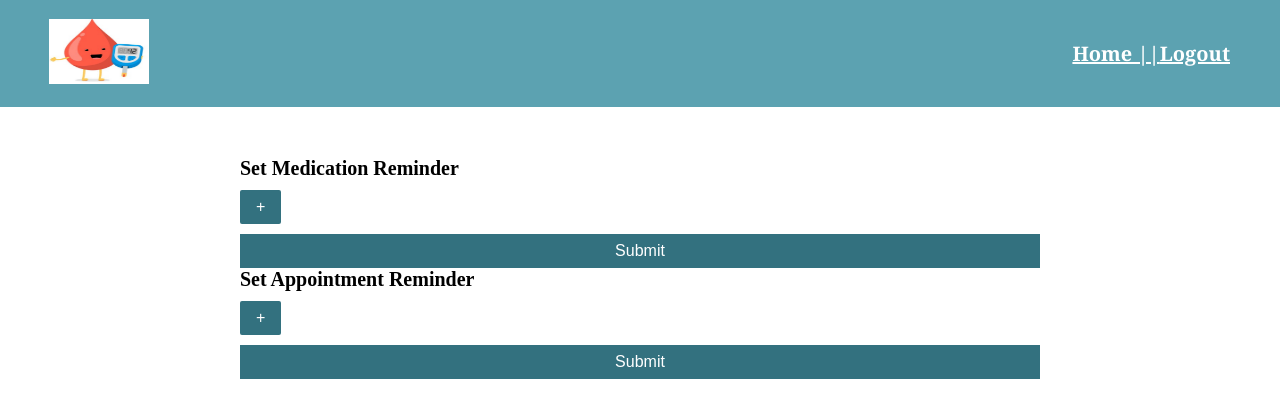
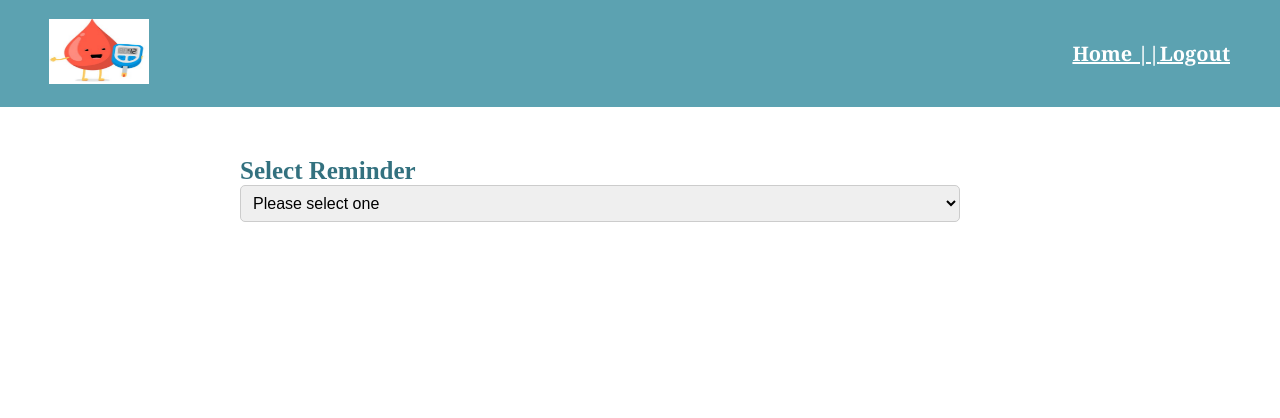
Before and after one commit to walters-skn/COMP3901-Capstone, a Vue app: page /notifications in a window 1280 px wide. Shown: the top 418 px of the page. Built offline with nearby package versions, Linux system fonts and the light colour scheme; the HTML template or start-up script is replaced by a standard one.

Commit message:
added dropdown menu

```diff
--- a/src/components/NotificationPage.vue
+++ b/src/components/NotificationPage.vue
@@ -4,9 +4,18 @@
 
   <div class="notification">
 
+      <label class="reminder_label"><strong>Select Reminder</strong></label>
+      <select v-model="selectedReminder" class="reminder">
+        <option disabled value=""> Please select one</option>
+        <option value="none">None</option>
+        <option value="medication">Medication</option>
+        <option value="appointment">Appointment</option>
+      </select>
+
     <div class="option-section">
-      <label for="medication" class="label"> <strong> Set Medication Reminder</strong></label>
-      <button @click="addMedication" class="btn"> +</button>
+
+        <div v-if="selectedReminder === 'medication'">
+          <label for="medication" class="label"> <strong> Medication Reminder</strong></label>
 
           <div class="meds">
             <div v-for="(med,index) in medications" :key="index" class="medication-container">
@@ -31,24 +40,22 @@
 
               <label> Quantity(eg.500mg):</label>
               <input type="text" v-model="med.quantityMeds" class="input">
-
             </div>
 
-        <!-- <button @click="addMedication" class="add-button"> + </button> -->
+            <button @click="addMedication" class="btn"> + </button>
             <button @click="saveData" class="submit"> Submit </button>
 
         </div>
-
+      </div>
     </div>
 
+      <div class="option-section">
 
-      <div class="option-section">
-        <label for="appointment" class="label"><strong> Set Appointment Reminder</strong></label>
-        <button @click="addAppointment" class="btn"> +</button>
+        <div v-if="selectedReminder === 'appointment'">
+          <label for="appointment" class="label"><strong> Appointment Reminder</strong></label>
 
           <div class="apt">
             <div v-for="(apt,index) in appointments" :key="index" class="appointment-container">
-
               <label>Location:</label>
               <input type="text" v-model="apt.location" class="input">
 
@@ -59,11 +66,13 @@
               <input type="time" v-model="apt.appointmentTime" class="input">
             </div>
 
-          <!-- <button @click="addAppointment" class="add-button"> + </button> -->
+            <button @click="addAppointment" class="btn">+</button>
             <button @click="saveData" class="submit"> Submit </button>
 
           </div>
         </div>
+      </div>
+
   </div>
 
 </template>
@@ -71,42 +80,38 @@
 <script>
 
 import SubscriberNavbar from './SubscriberNavbar.vue'
+import axios from 'axios';
 
 export default {
   components:{
     SubscriberNavbar,
   },
-  data() {
-    return {
+  data(){
+    return{
+      selectedReminder: '',
       medications: [],
       appointments: [],
-      medication: false,
-      appointment: false,
-      activeMedicationIndex: -1,
-      activeAppointmentIndex: -1,
-      showMedicationOptions: false,
+    }
+  },
+  methods:{
+    addReminder(){
+      if(!this.selectedReminder) return;
+      if (this.selectedReminder === 'medication') {
+        this.medications.push({
           medicationName: '',
           comDate: '',
           termDate: '',
           frequency: '',
-      // medicationDate: '',
-      // medicationTime: '',
+          quantityMeds:'',
+        });
+      } else if(this.selectedReminder === 'appointment'){
+          this.appointments.push({
             location: '',
             appointmentDate: '',
             appointmentTime: '',
-      quantityMeds:'',
-    };
-  },
-  watch: {
-    medication(value) {
-      if (value) {
-        this.showMedicationOptions = true;
-      } else {
-        this.showMedicationOptions = false;
+          });
       }
     },
-  },
-  methods:{
     addMedication(){
       this.medications.push({
         medicationName: '',
@@ -119,16 +124,24 @@ export default {
     addAppointment(){
       this.appointments.push({
         location: '',
-        name: '',
         appointmentDate: '',
         appointmentTime: '',
       });
     },
+    saveData(){
+      axios.post('http://localhost:5000/reminders')
+      .then((response) => {
+        console.log('Data successfully stored', response);
+      })
+      .catch((error) => {
+        console.log('Error', error);
+      });
+    }
   },
-
 };
 
 </script>
+
 
 <style scoped>
 
@@ -146,9 +159,26 @@ export default {
   .meds, .apt{
     display: flex;
     flex-wrap: wrap;
-    gap: 10px;
+    gap: 2px;
     flex-direction: column;
+    width: 50%;
 
+  }
+
+  .reminder{
+    padding: 8px;
+    font-size: 16px;
+    border: 1px solid #ccc;
+    border-radius: 5px;
+    width: 90%;
+    margin-bottom: 5%;
+
+  }
+
+  .reminder_label{
+    color: #33717f;
+    font-family: 'Times New Roman', Times, serif;
+    font-size: 25px;
   }
 
   .notification{
@@ -162,7 +192,7 @@ export default {
     font-size: 16px;
     border: 1px solid #ccc;
     border-radius: 5px;
-    width: 100%;
+    width: 90%;
     margin-bottom: 10px;
   }
 
@@ -175,22 +205,28 @@ export default {
 
   .submit{
     background-color: #33717f;
+    color: white;
     border: none;
-    color: white;
     margin-top: 10px ;
     padding: 8px 16px;
     font-size: 16px;
+    width: 20%;
+    cursor: pointer;
+  }
+
+  .submit:hover{
+    background-color: #ccc;
   }
 
   .btn{
     background-color: #33717f ;
     color: #fff;
     border: none;
-    border-radius: 2px;
     cursor: pointer;
     margin-top: 10px ;
     padding: 8px 16px;
     font-size: 16px;
+    width: 10%;
   }
 
   .btn:hover{
```
Lines whose indentation alone changed are shown as unchanged.
